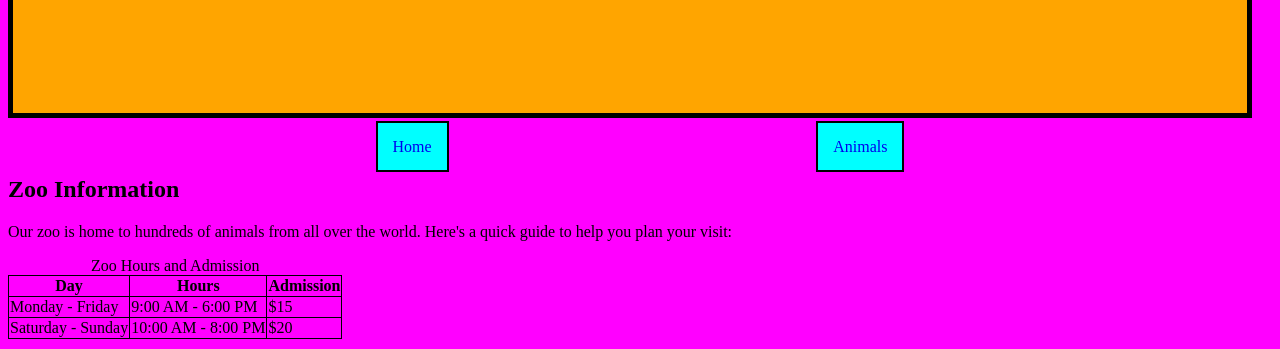
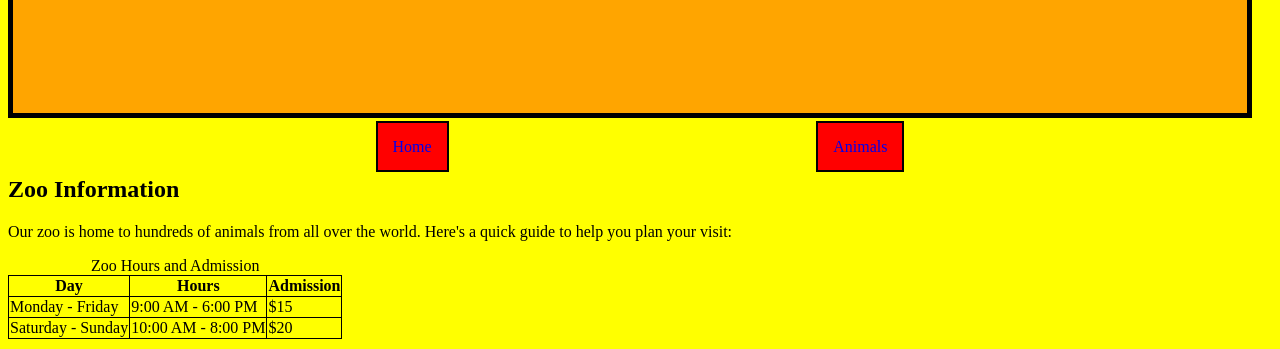
Before and after one commit to scrappygamers9078/scrappygamers9078.github.io, a plain HTML site: page practice/zoo/index.html in a window 1280 px wide. Shown: the part 226-575 px from the top of the page. Drawn offline with Linux system fonts and the light colour scheme.

Commit message:
Changing some colors to expirement

```diff
--- a/practice/zoo/styles.css
+++ b/practice/zoo/styles.css
@@ -1,5 +1,5 @@
 body{
-            background-color: magenta;
+            background-color: Yellow;
         }
         table, tr, th, td{
             border: 1px black solid;
@@ -7,7 +7,7 @@ body{
             border-radius: 10px;
         }
         header,footer{
-            background-color: yellow;
+            background-color: Green;
         }
         footer{
             color: black;
@@ -34,7 +34,7 @@ body{
         justify-content:space-evenly;
     }
         a{
-            background-color: cyan;
+            background-color: red;
             padding:15px;
             border:2px black solid;
             text-decoration:none;
```
